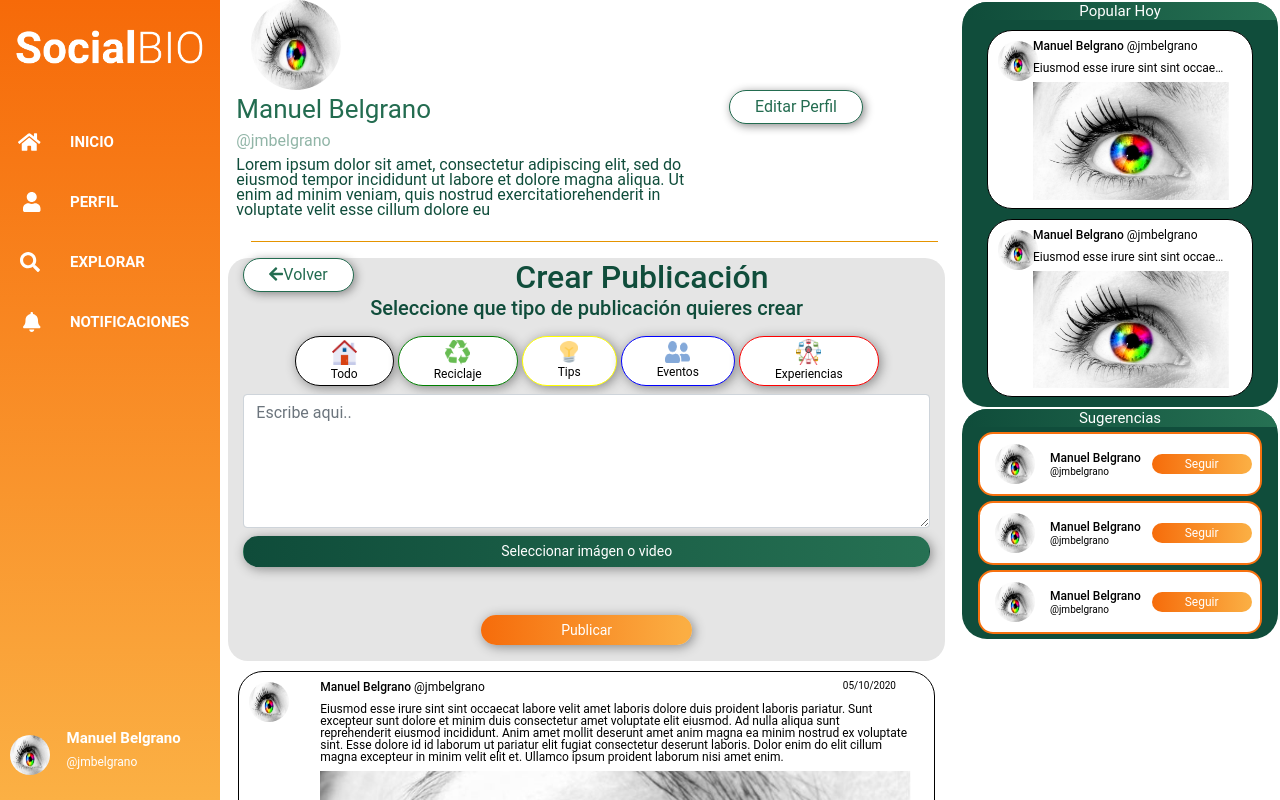
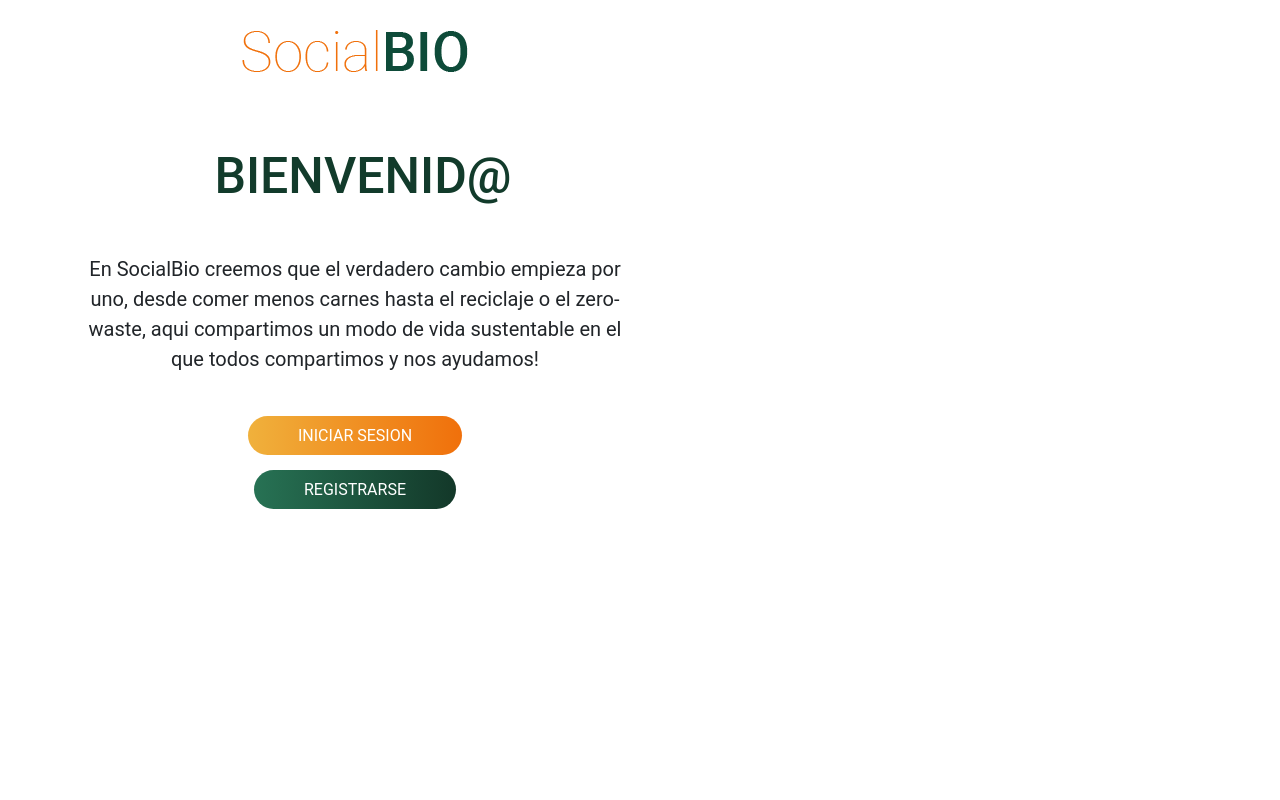
Before and after one commit to vperalta19/SocialBioReact, a React (Create React App) app in the folder socialbio/: page / in a window 1280 px wide. Shown: the top 800 px of the page. Built offline with nearby package versions, Linux system fonts and the light colour scheme.

Commit message:
agregue las vistas de inicio, inicio sesion y registrarse, tambien el navbar

```diff
--- a/socialbio/src/App.js
+++ b/socialbio/src/App.js
@@ -5,36 +5,46 @@ import SeccionDerecha from './components/SeccionDerecha';
 import Publicacion from './components/Publicacion';
 import 'bootstrap/dist/css/bootstrap.min.css';
 import PublicacionCompleta from './pages/PublicacionCompleta';
+import InicioSesion from './pages/InicioSesion';
+import Inicio from './pages/Inicio';
+import Registrarse from './pages/Registrarse';
 import CategoriasBtn from "./components/CategoriasBtn";
 import CrearPublicacion from "./components/CrearPublicacion";
 import BioUsuario from './components/BioUsuario';
+import NavBar from './components/NavBar';
 
 function App() {
   return (
     <div className="App">
+      <Inicio/>
+    {/*  <Registrarse/>*/}
+    {/*  <InicioSesion/>*/}
       {/* <PublicacionCompleta></PublicacionCompleta> */}
-      <div className='container-fluid'>
+     {/*  <div className='container-fluid'>
         <div className="row">
-          <div className='col'>
+          <div className='col-1'>
             <Menu></Menu>
           </div>
-          <div>
+          <div className='col-12'>
+          <NavBar/>
+          </div>
+         </div>
 
-          </div>
+
+
+        <div className="row">
            <div className='col-xl-7 col-md-10 col-12 publicaciones'>
               <BioUsuario/>
               <CrearPublicacion/>
-
               <Publicacion uso='publicacionCompleta'></Publicacion>
               <Publicacion uso='feed'></Publicacion>
               <Publicacion uso='feed'> </Publicacion>
             </div>
-
-          <div className='col-3'>
+           <div className=''>
               <SeccionDerecha></SeccionDerecha>
             </div>
           </div>
-      </div>
+      </div>*/}
     </div>
   );
 }
--- a/socialbio/src/assets/css/BioUsuario.css
+++ b/socialbio/src/assets/css/BioUsuario.css
@@ -21,7 +21,8 @@
 .imagenUser{
     width: 90px;
     height: 90px;
-    border-radius: 150px
+    border-radius: 150px;
+    margin-top:10px;
 }
 .bioUser{
     line-height: 15px;
--- a/socialbio/src/assets/css/Derecha.css
+++ b/socialbio/src/assets/css/Derecha.css
@@ -5,6 +5,7 @@
     overflow: auto;
     right: 0;
     left: 75%;
+    margin-top:70px;
 }
 
 .caja{
--- /dev/null
+++ b/socialbio/src/assets/css/Inicio.css
@@ -0,0 +1,28 @@
+.texto{
+    font-size: 20px;
+    margin-bottom: 50px;
+  }
+  .ior{
+    position: relative;
+    margin-top: 60px;
+    font-family: "Roboto", bold;
+    color: #123b2b;
+}
+.div{
+    text-align: center;
+}
+.btn-registrarse a {
+    background: linear-gradient(to right, #277254, #133829);
+    color: #ffffff;
+    text-decoration: none;
+    border-radius: 50px;
+    padding: 10px 50px;
+    font-family: "Roboto", thick;
+    width: 100%;
+}
+.btn-registrarse{
+    margin-top: 30px;
+}
+.btn-registrarse a:hover{
+    background: linear-gradient(to right, #3da87d, #17533b);
+}
--- /dev/null
+++ b/socialbio/src/assets/css/InicioSesion.css
@@ -0,0 +1,105 @@
+.conteiner{
+
+    background-repeat: no-repeat;
+    background-attachment: fixed;
+    background-size: cover;
+
+}
+
+.ior{
+    position: relative;
+    margin-top: 60px;
+    font-family: "Roboto", bold;
+    font-size: 30px;
+    color: #123b2b;
+}
+@media (min-width: 991px) {
+    .ior{
+        position: relative;
+        margin-top: 50px;
+
+    }
+    .ior span{
+        font-family: "Roboto", bold;
+        font-size: 50px;
+        color: blue;
+    }
+    .registrarse{
+      font-size: 50px;
+    }
+
+}
+@media(min-width: 1001px){
+    .logomobile{
+      display:none;
+      margin-top: 50px;
+    }
+}
+
+@media (max-width: 1000px){
+    .logoescitorio{
+      display:none;
+    }
+    .logomobile{
+      display: block;
+    }
+}
+@media (min-width: 991px) {
+    .registrarse{
+      font-size: 50px;
+    }
+}
+.ior{
+    position: relative;
+    margin-top: 100px;
+}
+.ior span{
+    font-family: "Roboto", bold;
+    font-size: 50px;
+    color: #123b2b;
+}
+.form-registrarNaranja{
+    border: 3px solid #F0700B;
+    width: 400px;
+}
+
+.form-registrarVerde{
+    border: 3px solid #277254;
+    background-color: white;
+    outline: none;
+    width: 400px;
+}
+.iniciarOregistrar{
+    border-radius: 50px;
+    outline: none;
+    background-color: white;
+    width: 400px;
+}
+.btn-iniciarSesion a{
+    background: linear-gradient(to right, #f0b13c, #F0700B);
+    color: #ffffff;
+    text-decoration: none;
+    padding: 10px 50px;
+    border-radius: 50px;
+    font-family: "Roboto", thick;
+
+}
+.btn-iniciarSesion a:hover{
+    background: linear-gradient(to right, #ffc353, #ff913c);
+}
+.btn-registrar a:hover{
+    background: linear-gradient(to right, #3da87d, #17533b);
+}
+
+.btn-registrar a {
+    background: linear-gradient(to right, #277254, #133829);
+    color: #ffffff;
+    text-decoration: none;
+    border-radius: 50px;
+    padding: 10px 50px;
+    font-family: "Roboto", thick;
+}
+.btn-registrar{
+    margin-top:30px;
+    text-align: left;
+}
--- /dev/null
+++ b/socialbio/src/assets/css/NavBar.css
@@ -0,0 +1,18 @@
+.navbar{
+    width: 100%;
+    height: 60px;
+    background: linear-gradient(89.96deg, #F66B0A 0.03%, #FBB044 99.96%);
+    margin:0;
+    padding:10px;
+    list-style:none;
+    position: sticky;
+}
+.top {
+ text-decoration: none;
+ display:inline;
+}
+.headertop{
+  text-align: right;
+  width:580px;
+  margin:0 auto;
+}
--- /dev/null
+++ b/socialbio/src/components/NavBar.js
@@ -0,0 +1,23 @@
+import React from 'react'
+import 'bootstrap/dist/css/bootstrap.min.css'
+import './../assets/css/NavBar.css'
+
+class NavBar extends React.Component{
+    render(){
+        return(
+        <div className="col-12 navbar pt-2 pb-2">
+
+            <ul className="headertop">
+              <li className="top"><a className="text-white mr-1" href="#">10</a></li>
+              <li className="top"><a className="text-white mr-3" href="#" >Publicaciones</a></li>
+              <li className="top"><a className="text-white mr-1" href="#">10</a></li>
+              <li className="top"><a className="text-white mr-3" href="#">Seguidores</a></li>
+              <li className="top"><a className="text-white mr-1" href="#" >10</a></li>
+              <li className="top"><a className="text-white mr-3" href="#">Siguiendo</a></li>
+            </ul>
+        </div>
+
+        )
+    }
+}
+export default NavBar
--- /dev/null
+++ b/socialbio/src/pages/Inicio.js
@@ -0,0 +1,34 @@
+import React from 'react';
+import 'bootstrap/dist/css/bootstrap.min.css';
+import './../assets/css/Inicio.css'
+import Logo from "./../assets/img/logo.png"
+import Fondo from  "./../assets/img/fondoIyRcompu.jpg";
+
+class Inicio extends React.Component{
+    render(){
+        return(
+            <div className="container" styles={{ backgroundImage:`url(${Fondo})` }}>
+            <div className="row">
+                <div className=" div col-12 col-sm-12 col-md-12 col-lg-6 col-xl-6">
+
+                    <img className='logo mt-4' src={Logo}  alt="logo Social Bio"/>
+                    <h1 className="registrarse col-12 ml-2 iniciosesion ior">BIENVENID@</h1>
+                    <p className="texto mt-5">En SocialBio creemos que el verdadero cambio empieza por uno, desde comer menos carnes hasta el reciclaje o el zero-waste, aqui compartimos un modo de vida sustentable en el que todos compartimos y nos ayudamos!</p>
+
+                <div class="btn-iniciarSesion col-12">
+                    <a href="iniciarSesion.html" >INICIAR SESION</a>
+                </div>
+                <div class="btn-registrarse col-12">
+                    <a href="#">REGISTRARSE</a>
+                </div>
+
+                </div>
+
+            </div>
+
+        </div>
+
+        )
+    }
+}
+export default Inicio;
--- /dev/null
+++ b/socialbio/src/pages/InicioSesion.js
@@ -0,0 +1,38 @@
+import React from 'react';
+import 'bootstrap/dist/css/bootstrap.min.css';
+import './../assets/css/InicioSesion.css'
+import Logo from "./../assets/img/logo.png"
+
+class Inicio extends React.Component{
+    render(){
+        return(
+            <div className="container">
+            <div className="row">
+                <div className="col-12 col-sm-12 col-md-12 col-lg-6 col-xl-6">
+                  <form className="">
+                      <img className='logomobile' src={Logo}  alt="logo Social Bio"/>
+                      <h1 className="registrarse col-12 ml-2 iniciosesion ior">INICIAR SESIÓN</h1>
+                  <div className="form">
+                    <span className="email">Email</span><br/>
+                    <input type="email" id="inputEmail" className="form-registrarNaranja mb-2 iniciarOregistrar" required="" autofocus=""/><br/>
+                  </div>
+                  <div className="form">
+                    <span className="contrasenia">Contraseña</span><br/>
+                    <input type="password" id="inputContraseña" className="form-registrarVerde mb-2 iniciarOregistrar" required="" autofocus=""/><br/>
+                  </div>
+                  <div className="btn-iniciarSesion mt-5 ml-5">
+                      <a href="#" >INICIAR SESIÓN</a>
+                  </div>
+                  </form>
+                </div>
+                <div className="col-12 col-sm-12 col-md-12 col-lg-6 col-xl-6 ior oli">
+                <img className='logoescritorio' src={Logo}  alt="logo Social Bio"/>
+                </div>
+            </div>
+
+        </div>
+
+        )
+    }
+}
+export default Inicio;
--- /dev/null
+++ b/socialbio/src/pages/Registrarse.js
@@ -0,0 +1,51 @@
+import React from 'react';
+import 'bootstrap/dist/css/bootstrap.min.css';
+import './../assets/css/InicioSesion.css'
+import Logo from "./../assets/img/logo.png"
+import Fondo from  "./../assets/img/fondoIyRcompu.jpg";
+
+class Registrarse extends React.Component{
+    render(){
+        return(
+            <div className="container" styles={{ backgroundImage:`url(${Fondo})` }}>
+            <div className="row">
+                <div className="col-12 col-sm-12 col-md-12 col-lg-6 col-xl-6">
+                  <form className="">
+                      <img className='logomobile' src={Logo}  alt="logo Social Bio"/>
+                      <h1 className="registrarse col-12 ml-2 iniciosesion ior">REGISTRARSE</h1>
+                    <div className="form">
+                     <span className="mt-1">Nombre</span><br/>
+                     <input type="nombre" id="inputNombre" className="form-registrarNaranja mb-2 iniciarOregistrar" required="" autofocus=""/><br/>
+                  </div>
+                <div className="form">
+                    <span>Apellido</span><br/>
+                    <input type="apellido" id="inputApellido" className="form-registrarVerde mb-2 iniciarOregistrar" required="" autofocus=""/><br/>
+                 </div>
+                  <div className="form">
+                    <span className="email">Email</span><br/>
+                    <input type="email" id="inputEmail" className="form-registrarNaranja mb-2 iniciarOregistrar" required="" autofocus=""/><br/>
+                  </div>
+                  <div className="form">
+                    <span className="contrasenia">Contraseña</span><br/>
+                    <input type="password" id="inputContraseña" className="form-registrarVerde mb-2 iniciarOregistrar" required="" autofocus=""/><br/>
+                  </div>
+                <div class="form">
+                    <span>Repetir contraseña</span><br/>
+                    <input type="password" id="inputRepetirContraseña" className="form-registrarNaranja iniciarOregistrar" required="" autofocus=""/>
+                </div>
+                <div class="btn-registrar col-12 col-sm-12 col-md-12 col-lg-6 col-xl-6 ml-5">
+                    <a href="#">REGISTRARSE</a>
+                </div>
+                  </form>
+                </div>
+                <div className="col-12 col-sm-12 col-md-12 col-lg-6 col-xl-6 ior oli">
+                <img className='logoescritorio' src={Logo}  alt="logo Social Bio"/>
+                </div>
+            </div>
+
+        </div>
+
+        )
+    }
+}
+export default Registrarse;
```
Also changed, not shown: 1 other file (tests, documents, lock files or other folders). Lines whose indentation alone changed are shown as unchanged.
